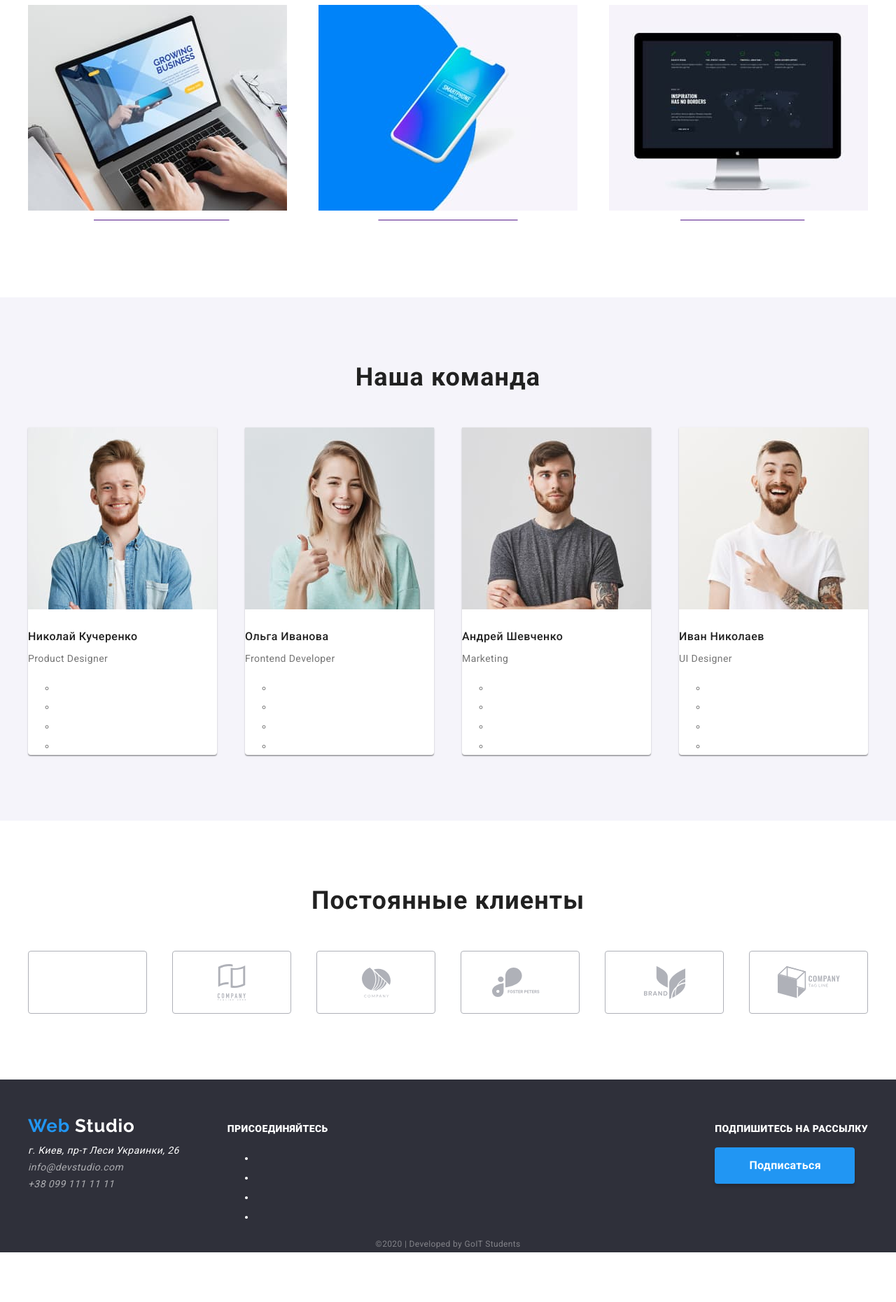
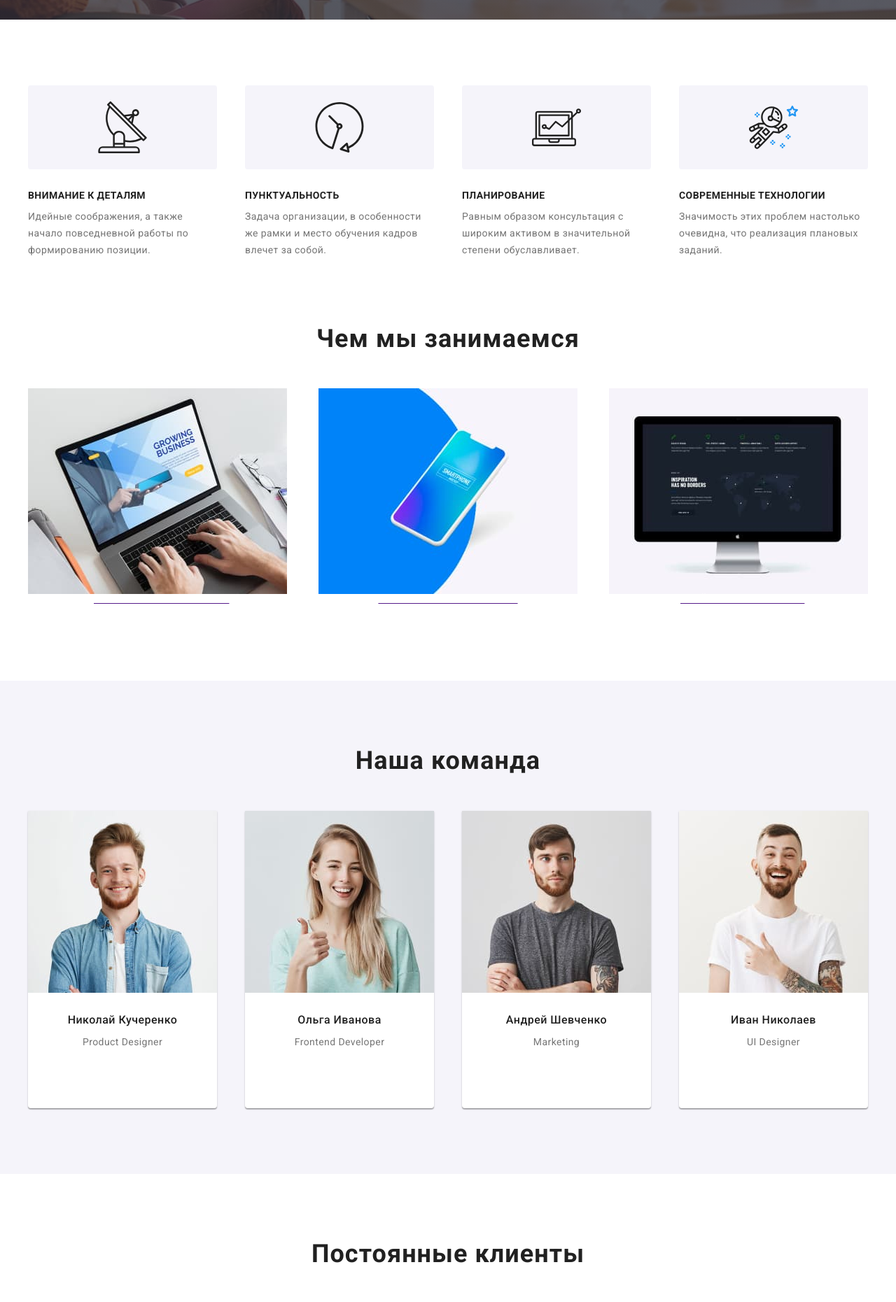
Before and after one commit to b-ovsepian/goit-markup-hw-04, a plain HTML site: page index.html in a window 1280 px wide. Shown: the part 648-2509 px from the top of the page at 70% size. Before the commit the page ends 2438 px from the top, so only its background shows below. Drawn offline with nearby package versions, Linux system fonts and the light colour scheme.

Commit message:
Update styles.css

```diff
--- a/css/styles.css
+++ b/css/styles.css
@@ -122,6 +122,7 @@ img {
 }
 .cont-nav {
   display: flex;
+  align-items: center;
   margin-left: auto;
 }
 .cont-nav .item:not(:last-child) {
@@ -139,9 +140,37 @@ img {
 .cont-nav .link:focus {
   color: var(--accent-color);
 }
+/* Icon */
+.icon {
+  width: 20px;
+  height: 20px;
+  fill: var(--primary-bg-color);
+}
+.cont-nav__icon {
+  padding: 0;
+  margin: 0;
+  fill: var(--primary-text-color);
+}
+.cont-nav .link:hover .cont-nav__icon,
+.cont-nav .link:focus .cont-nav__icon {
+  fill: var(--accent-color);
+}
 /* Hero */
 .hero {
   text-align: center;
+  max-width: 1600px;
+  height: 600px;
+  margin-left: auto;
+  margin-right: auto;
+  background-image: linear-gradient(
+      to right,
+      rgba(47, 48, 58, 0.8),
+      rgba(47, 48, 58, 0.8)
+    ),
+    url("../images/hero.jpg");
+  background-repeat: no-repeat;
+  background-position: center;
+  background-size: cover;
 }
 .hero-title {
   margin-top: 0;
@@ -165,10 +194,6 @@ img {
   line-height: 1.71;
   letter-spacing: 0.03em;
 }
-/* в секции преимущества нет нижнего падинга
-  Не понял почему у этой секции номер 2
-  (хотел сделать через :first-child
-  */
 .section:nth-child(2) {
   padding-bottom: 0;
 }
@@ -203,27 +228,43 @@ img {
 .feature-list .item {
   width: 270px;
 }
+.feature-list .item::before {
+  display: block;
+  content: "";
+  width: 270px;
+  height: 120px;
+  background-color: var(--portfolio-bg-color);
+  border-radius: 4px;
+  margin-top: 0;
+  margin-bottom: 30px;
+  background-repeat: no-repeat;
+  background-position: center;
+  background-size: 70px;
+}
+.antenna::before {
+  background-image: url("../images/vector1.svg");
+}
+.clock::before {
+  background-image: url("../images/vector2.svg");
+}
+.diagram::before {
+  background-image: url("../images/vector3.svg");
+}
+.astronaut::before {
+  background-image: url("../images/vector4.svg");
+}
 .feature-list .title {
   margin-top: 0;
   margin-bottom: 10px;
 
   color: var(--title-text-color);
 }
-.feature-list img {
-  width: 270px;
-  height: 120px;
-  padding: 25px 100px;
-
-  background-color: var(--portfolio-bg-color);
-  border-radius: 4px;
-  margin-top: 0;
-  margin-bottom: 30px;
-}
 .feature-list p {
   display: inline-block;
   margin-top: 0;
   margin-bottom: 0;
 }
+
 /* Work */
 .work {
   display: flex;
@@ -293,24 +334,51 @@ img {
 }
 .team-special {
   margin-top: 0;
+  text-align: center;
 }
 .team-title {
   margin-top: 0;
   margin-bottom: 10px;
 
+  text-align: center;
   color: var(--title-text-color);
   font-weight: 500;
   font-size: 16px;
   line-height: 1.18;
   letter-spacing: 0.03em;
 }
-.team-link {
-  color: var(--title-text-color);
-  /* после inline svg убрать */
+.social-list {
+  display: flex;
+  justify-content: center;
+  list-style: none;
+  padding: 0;
+  margin: 0 32px 24px 32px;
 }
-.team-link:hover,
-.team-link:focus {
-  color: var(--accent-color);
+.social-item:not(:last-child) {
+  margin-right: 10px;
+}
+.social-link {
+  display: inline-flex;
+  justify-content: center;
+  align-items: center;
+  content: "";
+  width: 44px;
+  height: 44px;
+  background-repeat: no-repeat;
+  background-position: center;
+  background-size: 20px;
+}
+.social-link .icon {
+  fill: var(--clients-color);
+}
+.social-link:hover,
+.social-link:focus {
+  border-radius: 50%;
+  background-color: var(--accent-color);
+}
+.social-link:hover .icon,
+.social-link:focus .icon {
+  fill: var(--primary-bg-color);
 }
 /* Clients */
 .clients {
@@ -331,6 +399,10 @@ img {
 .clients > .item:focus {
   border: 1px solid var(--accent-color);
 }
+.clients > .item:hover .icon,
+.clients > .item:focus .icon {
+  fill: var(--accent-color);
+}
 /* Portfolio */
 .filter {
   display: flex;
@@ -350,7 +422,8 @@ img {
   margin-right: 30px;
   margin-bottom: 30px;
   box-sizing: border-box;
-  border: 1px solid transparent;
+  background: var(--primary-bg-color);
+  border: 1px solid var(--element-color);
 }
 .portfolio > .element:nth-child(3n) {
   margin-right: 0;
@@ -360,7 +433,8 @@ img {
 }
 .portfolio > .element:hover,
 .portfolio > .element:focus {
-  border: 1px solid var(--accent-color);
+  box-shadow: 1px 4px 6px rgba(0, 0, 0, 0.16), 0px 4px 4px rgba(0, 0, 0, 0.06),
+    0px 1px 1px rgba(0, 0, 0, 0.12);
 }
 .portfolio .link {
   text-decoration: none;
@@ -412,6 +486,40 @@ img {
   font-weight: 700;
   text-transform: uppercase;
 }
+.join {
+  margin-top: 0;
+}
+.join-list {
+  display: flex;
+  justify-content: center;
+  list-style: none;
+  padding: 0;
+  margin: 0;
+}
+.join-item:not(:last-child) {
+  margin-right: 10px;
+}
+.join-link {
+  display: inline-flex;
+  justify-content: center;
+  align-items: center;
+  content: "";
+  width: 44px;
+  height: 44px;
+  background: rgba(255, 255, 255, 0.1);
+  border-radius: 50%;
+  background-repeat: no-repeat;
+  background-position: center;
+  background-size: 20px;
+}
+.join-link:hover,
+.join-link:focus {
+  background-color: var(--accent-color);
+}
+.join p {
+  margin-top: 0;
+  margin-bottom: 20px;
+}
 .sign {
   margin-left: auto;
 }
```
